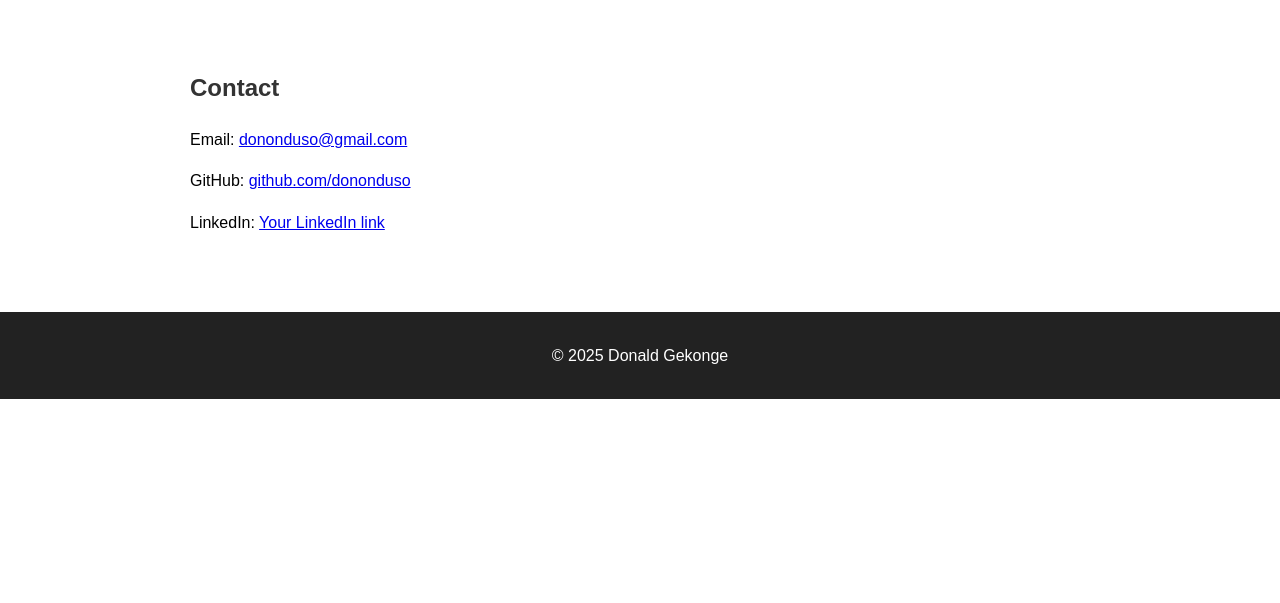
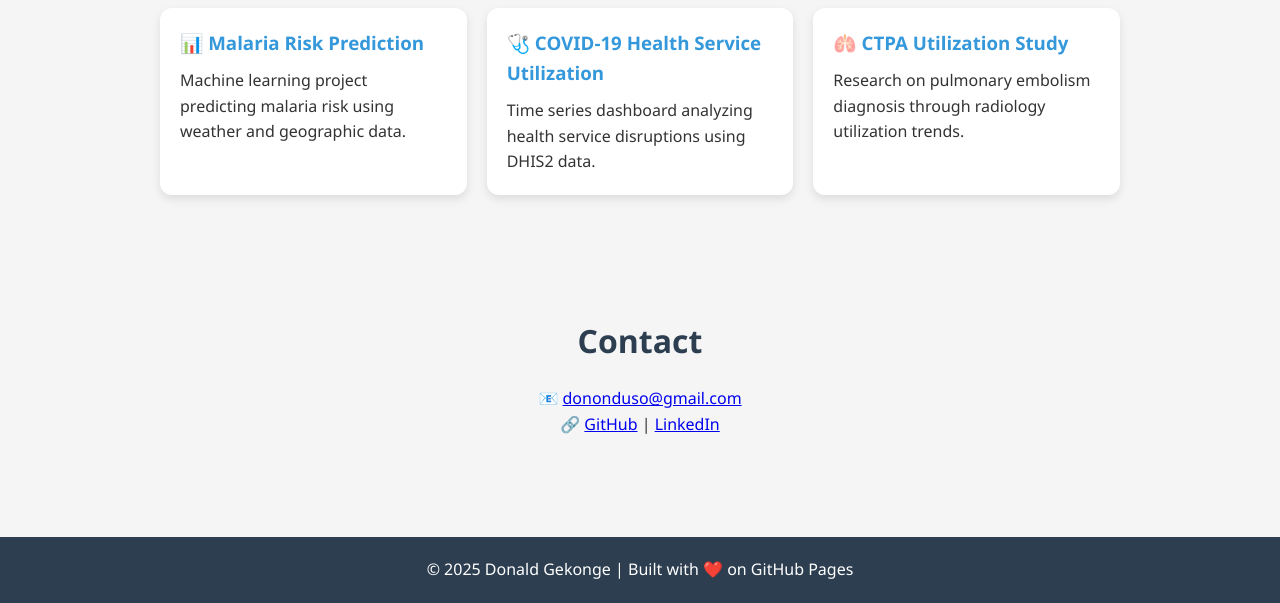
Before and after one commit to dononduso/dononduso.github.io, a plain HTML site: page index.html in a window 1280 px wide. Shown: the part 669-1272 px from the top of the page. Before the commit the page ends 1068 px from the top, so only its background shows below. Drawn offline with Linux system fonts and the light colour scheme.

Commit message:
Update index.html

```diff
--- a/index.html
+++ b/index.html
@@ -5,12 +5,24 @@
   <meta name="viewport" content="width=device-width, initial-scale=1.0">
   <title>Donald Gekonge | Portfolio</title>
   <style>
-    body { font-family: Arial, sans-serif; margin: 0; padding: 0; line-height: 1.6; }
-    header { background: #222; color: #fff; padding: 20px; text-align: center; }
-    nav a { color: #fff; margin: 0 15px; text-decoration: none; }
-    section { padding: 40px; max-width: 900px; margin: auto; }
-    h1, h2 { color: #333; }
-    footer { background: #222; color: #fff; text-align: center; padding: 15px; margin-top: 20px; }
+    * { margin: 0; padding: 0; box-sizing: border-box; }
+    body { font-family: "Segoe UI", Arial, sans-serif; background: #f5f5f5; color: #333; line-height: 1.6; }
+    header { background: linear-gradient(135deg, #2c3e50, #3498db); color: #fff; padding: 60px 20px; text-align: center; }
+    header h1 { font-size: 2.8em; margin-bottom: 10px; }
+    header p { font-size: 1.2em; margin-bottom: 20px; }
+    nav a { color: #fff; margin: 0 15px; text-decoration: none; font-weight: bold; }
+    nav a:hover { text-decoration: underline; }
+
+    section { padding: 60px 20px; max-width: 1000px; margin: auto; }
+    h2 { font-size: 2em; margin-bottom: 20px; text-align: center; color: #2c3e50; }
+
+    .projects { display: grid; grid-template-columns: repeat(auto-fit, minmax(280px, 1fr)); gap: 20px; }
+    .card { background: #fff; border-radius: 12px; padding: 20px; box-shadow: 0 4px 10px rgba(0,0,0,0.1); transition: transform 0.2s; }
+    .card:hover { transform: translateY(-5px); }
+    .card h3 { margin-bottom: 10px; color: #3498db; }
+
+    footer { background: #2c3e50; color: #fff; text-align: center; padding: 20px; margin-top: 40px; }
+    footer a { color: #3498db; text-decoration: none; }
   </style>
 </head>
 <body>
@@ -26,27 +38,42 @@
 
   <section id="about">
     <h2>About Me</h2>
-    <p>Hello! I’m Donald, a researcher and data enthusiast with a background in statistics, computing, and IT. I enjoy applying data science to real-world problems and sharing my work.</p>
+    <p style="text-align:center; max-width:800px; margin:auto;">
+      Hi, I’m Donald — a data enthusiast with a background in Statistics, Computing, and Information Technology.
+      I’m passionate about leveraging data science and research to solve real-world problems,
+      and I design intuitive solutions for research, health, and technology.
+    </p>
   </section>
 
   <section id="projects">
     <h2>Projects</h2>
-    <ul>
-      <li><b>Malaria Risk Prediction</b> – Using weather and geographic data.</li>
-      <li><b>COVID-19 Health Service Utilization</b> – DHIS2 data analysis dashboard.</li>
-      <li><b>CTPA Utilization Study</b> – Pulmonary embolism diagnosis analysis.</li>
-    </ul>
+    <div class="projects">
+      <div class="card">
+        <h3>📊 Malaria Risk Prediction</h3>
+        <p>Machine learning project predicting malaria risk using weather and geographic data.</p>
+      </div>
+      <div class="card">
+        <h3>🩺 COVID-19 Health Service Utilization</h3>
+        <p>Time series dashboard analyzing health service disruptions using DHIS2 data.</p>
+      </div>
+      <div class="card">
+        <h3>🫁 CTPA Utilization Study</h3>
+        <p>Research on pulmonary embolism diagnosis through radiology utilization trends.</p>
+      </div>
+    </div>
   </section>
 
   <section id="contact">
     <h2>Contact</h2>
-    <p>Email: <a href="mailto:dononduso@gmail.com">dononduso@gmail.com</a></p>
-    <p>GitHub: <a href="https://github.com/dononduso">github.com/dononduso</a></p>
-    <p>LinkedIn: <a href="#">Your LinkedIn link</a></p>
+    <p style="text-align:center;">
+      📧 <a href="mailto:dononduso@gmail.com">dononduso@gmail.com</a> <br>
+      🔗 <a href="https://github.com/dononduso" target="_blank">GitHub</a> |
+      <a href="#" target="_blank">LinkedIn</a>
+    </p>
   </section>
 
   <footer>
-    <p>&copy; 2025 Donald Gekonge</p>
+    <p>&copy; 2025 Donald Gekonge | Built with ❤️ on GitHub Pages</p>
   </footer>
 </body>
 </html>
```
